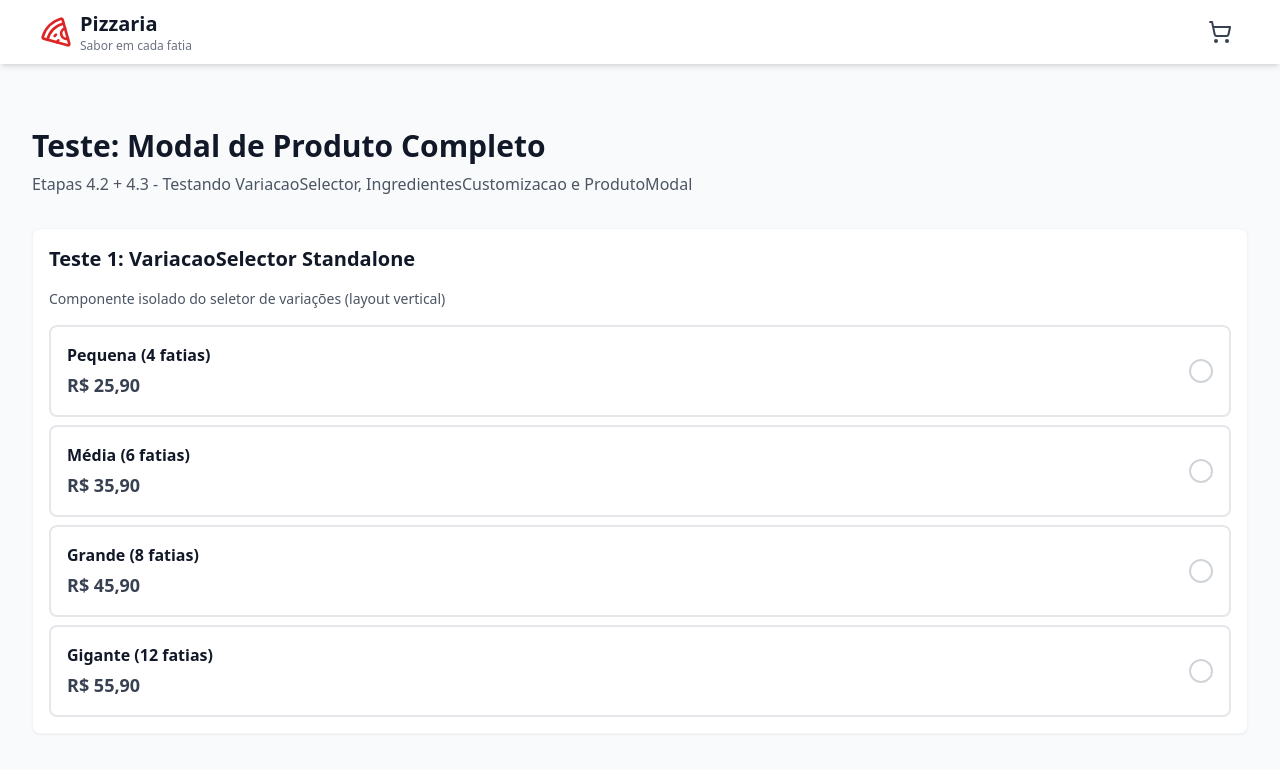
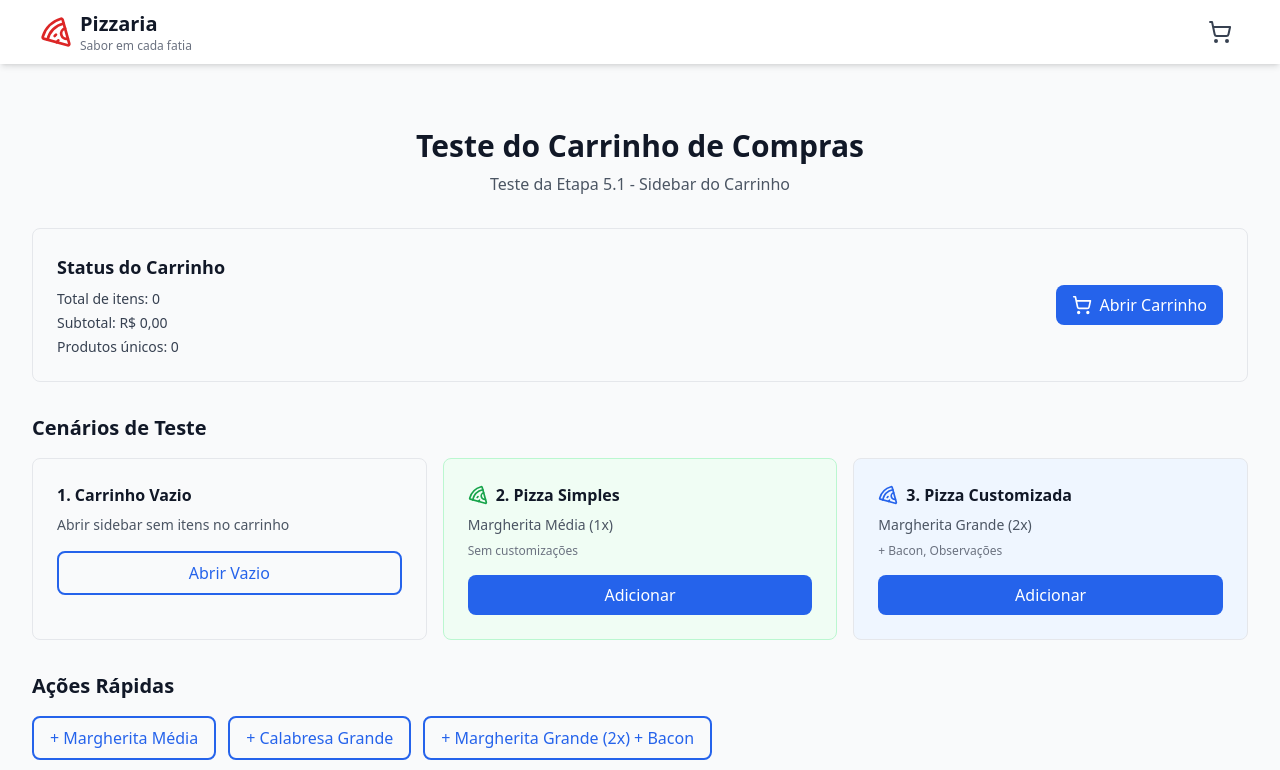
Before and after one commit to fabiofilipe/teste-fastapi, a React (Vite) app in the folder frontend/: page / in a window 1280 px wide. Shown: the top 770 px of the page. Built offline with nearby package versions, Linux system fonts and the light colour scheme.

Commit message:
FP[T5.1]ajustes para os testes

```diff
--- a/frontend/src/App.tsx
+++ b/frontend/src/App.tsx
@@ -1,12 +1,12 @@
 import { CarrinhoProvider } from './contexts/CarrinhoContext'
-import TestVariacao from './TestVariacao'
+import TestCarrinho from './TestCarrinho'
 
 // ============================================================================
 // APP CONTENT
 // ============================================================================
 
 function AppContent() {
-  return <TestVariacao />
+  return <TestCarrinho />
 }
 
 // ============================================================================
--- a/frontend/src/TestCarrinho.tsx
+++ b/frontend/src/TestCarrinho.tsx
@@ -4,7 +4,7 @@ import Layout from './components/layout/Layout';
 import CarrinhoSidebar from './components/carrinho/CarrinhoSidebar';
 import Button from './components/common/Button';
 import { useCarrinho } from './contexts/CarrinhoContext';
-import type { Produto, ProdutoVariacao, Ingrediente } from './types/cardapio.types';
+import type { Produto, Ingrediente } from './types/cardapio.types';
 
 const TestCarrinho: React.FC = () => {
   const [isSidebarOpen, setIsSidebarOpen] = useState(false);
@@ -15,41 +15,34 @@ const TestCarrinho: React.FC = () => {
     id: 1,
     nome: 'Pizza Margherita',
     descricao: 'Molho de tomate, mussarela, tomate, manjericão e orégano',
-    preco_base: 35.00,
+    imagem_url: 'https://images.unsplash.com/photo-1574071318508-1cdbab80d002?w=400',
     categoria_id: 1,
-    imagem_url: 'https://images.unsplash.com/photo-1574071318508-1cdbab80d002?w=400',
     disponivel: true,
-    personalizavel: true,
     variacoes: [
-      { id: 1, produto_id: 1, tamanho: 'Pequena', preco: 25.00, disponivel: true },
-      { id: 2, produto_id: 1, tamanho: 'Média', preco: 35.00, disponivel: true },
-      { id: 3, produto_id: 1, tamanho: 'Grande', preco: 45.00, disponivel: true },
+      { id: 1, tamanho: 'Pequena', preco: 25.00, disponivel: true },
+      { id: 2, tamanho: 'Média', preco: 35.00, disponivel: true },
+      { id: 3, tamanho: 'Grande', preco: 45.00, disponivel: true },
     ],
-    ingredientes_padrao: [],
-    ingredientes_adicionais_disponiveis: [],
+    ingredientes: [],
   };
 
   const produtoMock2: Produto = {
     id: 2,
     nome: 'Pizza Calabresa',
     descricao: 'Molho de tomate, mussarela, calabresa e cebola',
-    preco_base: 38.00,
+    imagem_url: 'https://images.unsplash.com/photo-1628840042765-356cda07504e?w=400',
     categoria_id: 1,
-    imagem_url: 'https://images.unsplash.com/photo-1628840042765-356cda07504e?w=400',
     disponivel: true,
-    personalizavel: true,
     variacoes: [
-      { id: 4, produto_id: 2, tamanho: 'Média', preco: 38.00, disponivel: true },
-      { id: 5, produto_id: 2, tamanho: 'Grande', preco: 48.00, disponivel: true },
+      { id: 4, tamanho: 'Média', preco: 38.00, disponivel: true },
+      { id: 5, tamanho: 'Grande', preco: 48.00, disponivel: true },
     ],
-    ingredientes_padrao: [],
-    ingredientes_adicionais_disponiveis: [],
+    ingredientes: [],
   };
 
   const ingredienteExtraMock: Ingrediente = {
     id: 1,
     nome: 'Bacon',
-    tipo: 'EXTRA',
     preco_adicional: 5.00,
     disponivel: true,
   };
@@ -61,7 +54,6 @@ const TestCarrinho: React.FC = () => {
       quantidade: 1,
       ingredientesAdicionados: [],
       ingredientesRemovidos: [],
-      preco_total: 35.00,
     });
     setIsSidebarOpen(true);
   };
@@ -74,7 +66,6 @@ const TestCarrinho: React.FC = () => {
       ingredientesAdicionados: [ingredienteExtraMock],
       ingredientesRemovidos: [],
       observacoes: 'Bem assada, por favor',
-      preco_total: (45.00 + 5.00) * 2, // (base + extra) * quantidade
     });
     setIsSidebarOpen(true);
   };
@@ -86,7 +77,6 @@ const TestCarrinho: React.FC = () => {
       quantidade: 1,
       ingredientesAdicionados: [],
       ingredientesRemovidos: [],
-      preco_total: 48.00,
     });
     setIsSidebarOpen(true);
   };
```
